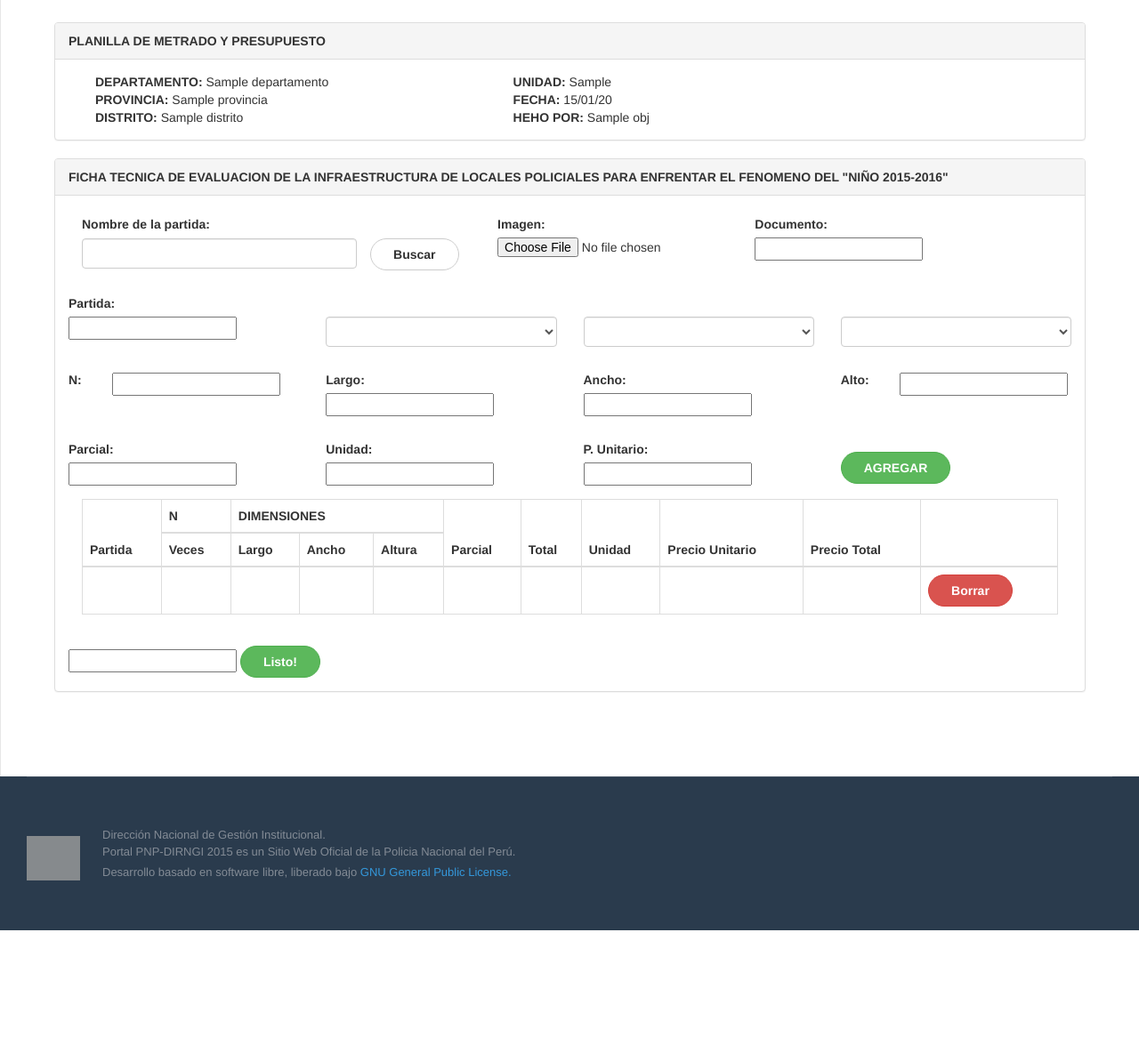
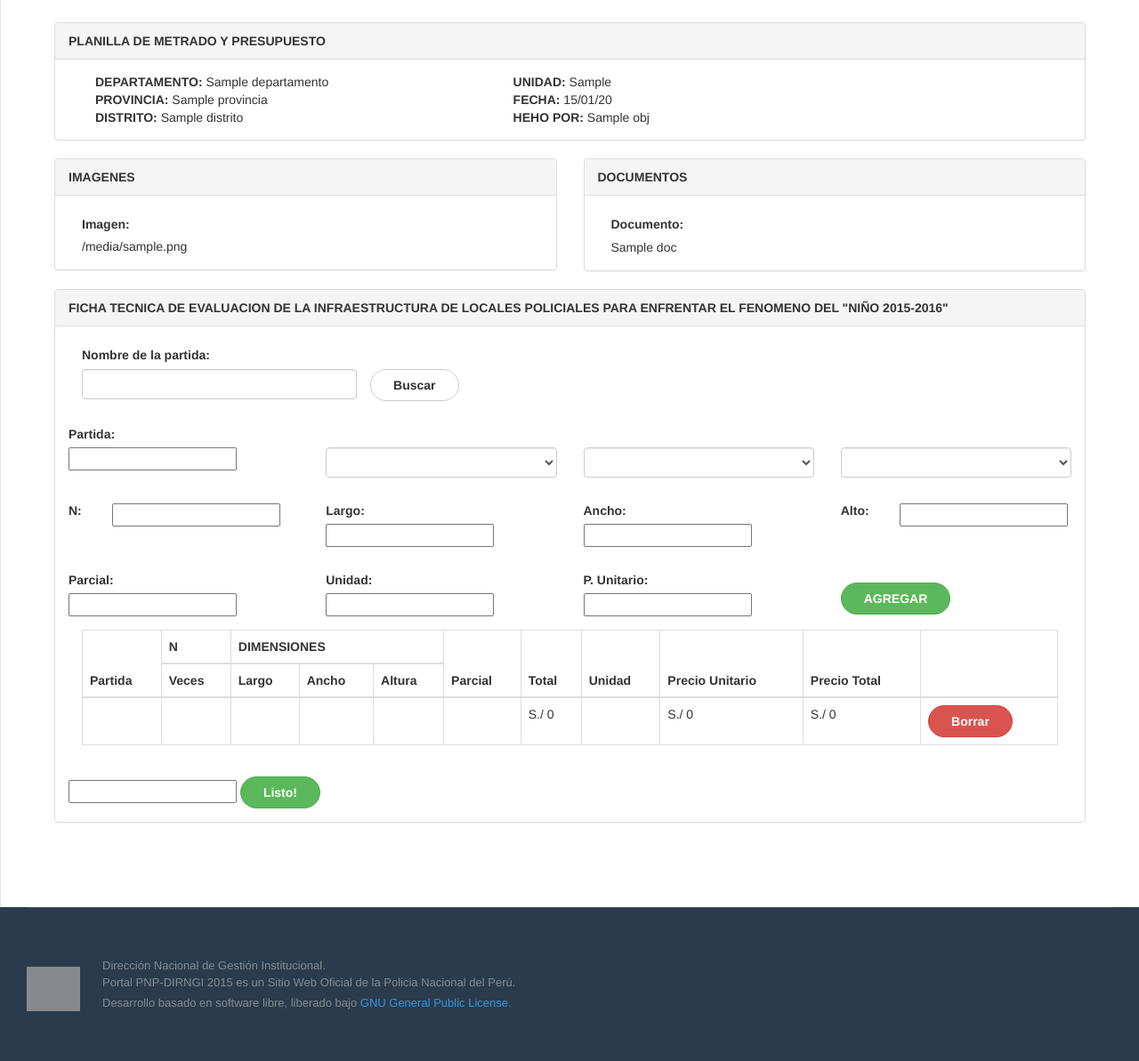
Before and after one commit to sirlo21/sagipnp, a Django app: template templates/metrados/ficha_tecnica.html in a window 1280 px wide. Shown: the part 226-1419 px from the top of the page at 89% size. Before the commit the page ends 1272 px from the top, so only its background shows below. Run offline with Django 3.2, Linux system fonts and the light colour scheme; the template is opened without the code that fills it: most values are stand-ins (such as "Sample title", 1, 10 or a date in 2020); form fields are guessed from the names that the template uses; lists and menus that the app fills with data are empty; some libraries are stand-ins or nearby versions; grey boxes are pictures that could not be loaded.

Commit message:
change ficha_tecnica.html

```diff
--- a/templates/metrados/ficha_tecnica.html
+++ b/templates/metrados/ficha_tecnica.html
@@ -46,12 +46,64 @@
 		</div>
 	</div>
 	<form class="form-horizontal" role="form" method="post" enctype="multipart/form-data" action id="ficha-tecnica-form">
+		{% csrf_token %}
+		<div class="row">
+			<div class="col-md-6">
+				<div class="panel panel-default">
+					<div class="panel-heading"><strong>IMAGENES</strong></div>
+					<div class="panel-body">
+						<div class="col-md-3">
+							<label class="control-label" for="id_largo">
+								<span class="pull-left">Imagen:</span>
+								<div class="col-md-3 pull-right">
+									{% for posicion in posicion_ayuda %}
+										{% if posicion == 2 %}
+											<a href="{% url 'show_ayuda' form_ayuda posicion %}" data-toggle="modal" data-target="#{{ posicion }}">
+												<img height="20px" width="20px" src="{{ STATIC_URL }}img/icon_question.png" alt="icon_question.png">
+											</a>
+										{% endif %}
+									{% endfor %}
+								</div>
+							</label>
+							{{ FormImg.img }}
+							<div class="row">
+								<div class="col-md-12 errors_img"></div>
+							</div>
+						</div>
+					</div>
+				</div>
+			</div>
+			<div class="col-md-6">
+				<div class="panel panel-default">
+					<div class="panel-heading"><strong>DOCUMENTOS</strong></div>
+					<div class="panel-body">
+						<div class="col-md-3">
+							<label class="control-label" for="id_largo">
+								<span class="pull-left">Documento:</span>
+								<div class="col-md-3 pull-right">
+									{% for posicion in posicion_ayuda %}
+										{% if posicion == 3 %}
+											<a href="{% url 'show_ayuda' form_ayuda posicion %}" data-toggle="modal" data-target="#{{ posicion }}">
+												<img height="20px" width="20px" src="{{ STATIC_URL }}img/icon_question.png" alt="icon_question.png">
+											</a>
+										{% endif %}
+									{% endfor %}
+								</div>
+							</label>
+							{{ FormDoc.doc }}
+							<div class="row">
+								<div class="col-md-12 errors_doc"></div>
+							</div>
+						</div>
+					</div>
+				</div>
+			</div>
+		</div>
 		<div class="row">
 			<div class="col-md-12">
 				<div class="panel panel-default">
 					<div class="panel-heading"><strong>FICHA TECNICA DE EVALUACION DE LA INFRAESTRUCTURA DE LOCALES POLICIALES PARA ENFRENTAR EL FENOMENO DEL "NIÑO 2015-2016"</strong></div>
 					<div class="panel-body">
-						{% csrf_token %}
 						<div class="row">
 							<div class="col-md-5">
 								<div class="col-md-12">
@@ -297,10 +313,10 @@
 											<td class="td-dimensiones-ancho"></td>
 											<td class="td-dimensiones-altura"></td>
 											<td class="td-parcial"></td>
-											<td class="td-total"></td>
+											<td class="td-total">S./ 0</td>
 											<td class="td-unidad"></td>
-											<td class="td-precio-unitario"></td>
-											<td class="td-precio-total"></td>
+											<td class="td-precio-unitario">S./ 0</td>
+											<td class="td-precio-total">S./ 0</td>
 											<td>
 												<button type="button" onclick="removeTr('id_ficha_tecnica-0-tr');" class="btn btn-danger">Borrar</button>
 											</td>
```
Also changed, not shown: other parts of templates/metrados/ficha_tecnica.html (+1 -36 lines).
